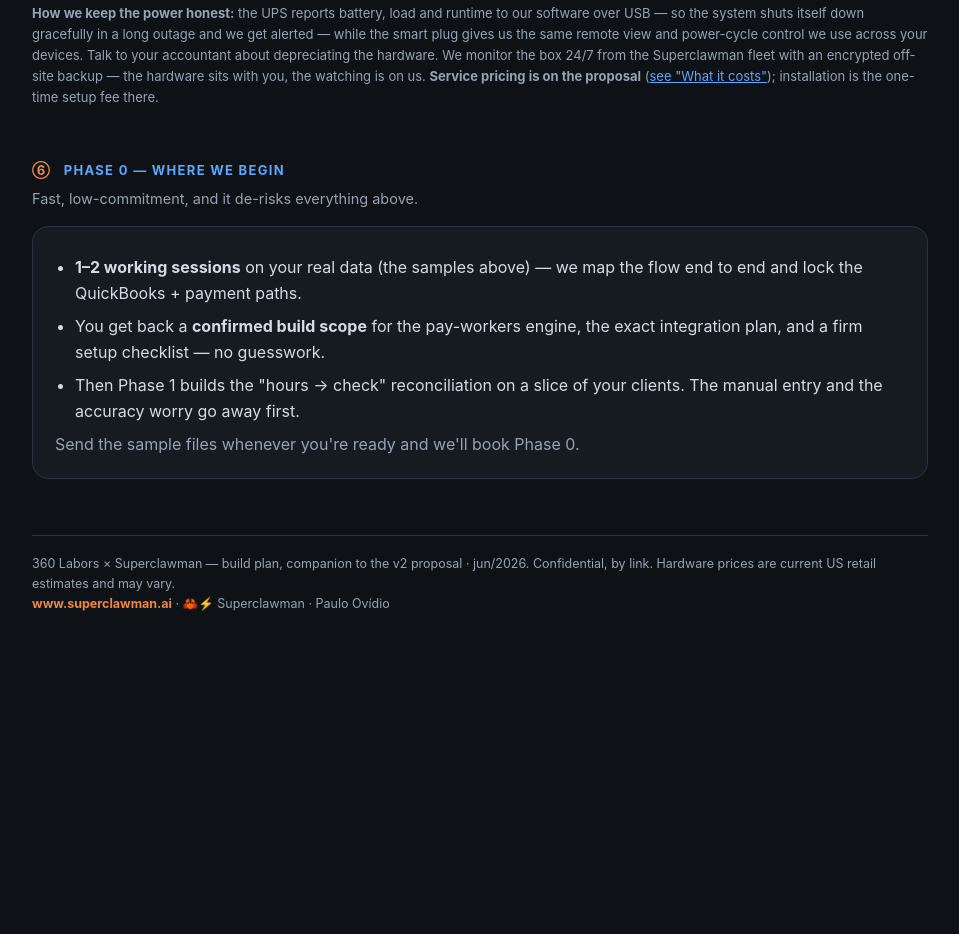
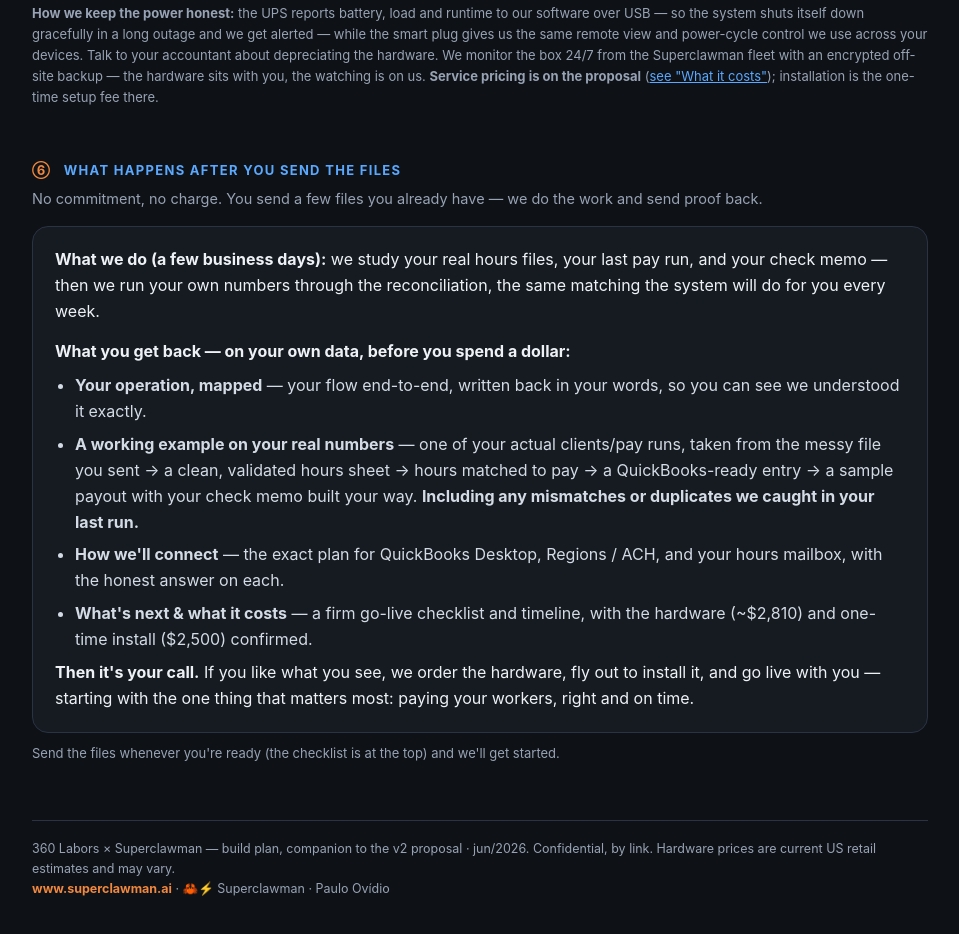
Before and after one commit to pauloovidio-a11y/superclawman-propostas, a plain HTML site: page 360labors/v2/build.html in a window 1280 px wide. Shown: the part 4863-5797 px from the top of the page, without its empty margins (160-1119 px from the left). Before the commit the page ends 5567 px from the top, so only its background shows below. Drawn offline with Linux system fonts and the light colour scheme.

Commit message:
360labors: define the Phase-0 return deliverable (what Dilson gets back)
Rewrote build.html §6 from a thin 'Phase 0' blurb into 'What happens after you send
the files' — leads with the convincer for a non-tech owner: we run HIS own numbers and
send back, before he spends a dollar: (1) his operation mapped in his words, (2) a working
example on his real data (messy file → clean sheet → QB-ready entry → payout w/ his memo +
mismatches we caught), (3) the exact connect plan, (4) firm go-live checklist + confirmed
costs. Then it's his call → order hardware, fly out, install, go live.
Proposal 'How we start' now carries a matching return-deliverable callout linking to it.

Co-Authored-By: Claude Fable 5 <noreply@anthropic.com>

```diff
--- a/360labors/v2/build.html
+++ b/360labors/v2/build.html
@@ -168,16 +168,20 @@
   <p class="note" style="margin-top:12px"><b>Room to grow to 600 workers:</b> the heavy lifting is cloud AI and message/transaction throughput, not local crunching — so scaling 3× is mostly more network and storage, which this box and NAS absorb comfortably. The agents' growing memory lives on the 8TB NAS, not the Mac; we'd add a second mirrored drive long before you'd ever outgrow the platform.</p>
   <p class="note" style="margin-top:8px"><b>How we keep the power honest:</b> the UPS reports battery, load and runtime to our software over USB — so the system shuts itself down gracefully in a long outage and we get alerted — while the smart plug gives us the same remote view and power-cycle control we use across your devices. Talk to your accountant about depreciating the hardware. We monitor the box 24/7 from the Superclawman fleet with an encrypted off-site backup — the hardware sits with you, the watching is on us. <b>Service pricing is on the proposal</b> (<a href="index.html#pricing">see "What it costs"</a>); installation is the one-time setup fee there.</p>
 
-  <h2 id="start"><span class="num">⑥</span> Phase 0 — where we begin</h2>
-  <p class="sub">Fast, low-commitment, and it de-risks everything above.</p>
+  <h2 id="start"><span class="num">⑥</span> What happens after you send the files</h2>
+  <p class="sub">No commitment, no charge. You send a few files you already have — we do the work and send proof back.</p>
   <div class="card">
+    <p style="margin-top:0"><b>What we do (a few business days):</b> we study your real hours files, your last pay run, and your check memo — then we run your own numbers through the reconciliation, the same matching the system will do for you every week.</p>
+    <p style="margin-bottom:6px"><b>What you get back — on your own data, before you spend a dollar:</b></p>
     <ul>
-      <li><b>1–2 working sessions</b> on your real data (the samples above) — we map the flow end to end and lock the QuickBooks + payment paths.</li>
-      <li>You get back a <b>confirmed build scope</b> for the pay-workers engine, the exact integration plan, and a firm setup checklist — no guesswork.</li>
-      <li>Then Phase 1 builds the "hours → check" reconciliation on a slice of your clients. The manual entry and the accuracy worry go away first.</li>
+      <li><b>Your operation, mapped</b> — your flow end-to-end, written back in your words, so you can see we understood it exactly.</li>
+      <li><b>A working example on your real numbers</b> — one of your actual clients/pay runs, taken from the messy file you sent → a clean, validated hours sheet → hours matched to pay → a QuickBooks-ready entry → a sample payout with your check memo built your way. <b>Including any mismatches or duplicates we caught in your last run.</b></li>
+      <li><b>How we'll connect</b> — the exact plan for QuickBooks Desktop, Regions / ACH, and your hours mailbox, with the honest answer on each.</li>
+      <li><b>What's next &amp; what it costs</b> — a firm go-live checklist and timeline, with the hardware (~$2,810) and one-time install ($2,500) confirmed.</li>
     </ul>
-    <p style="margin-bottom:0;color:var(--mut)">Send the sample files whenever you're ready and we'll book Phase 0.</p>
+    <p style="margin-bottom:0"><b>Then it's your call.</b> If you like what you see, we order the hardware, fly out to install it, and go live with you — starting with the one thing that matters most: paying your workers, right and on time.</p>
   </div>
+  <p class="note" style="margin-top:10px;color:var(--mut)">Send the files whenever you're ready (the checklist is at the top) and we'll get started.</p>
 
   <footer>
     360 Labors × Superclawman — build plan, companion to the v2 proposal · jun/2026. Confidential, by link. Hardware prices are current US retail estimates and may vary.<br>
```
Also changed, not shown: 360labors/v2/index.html (+2 -1 lines).
